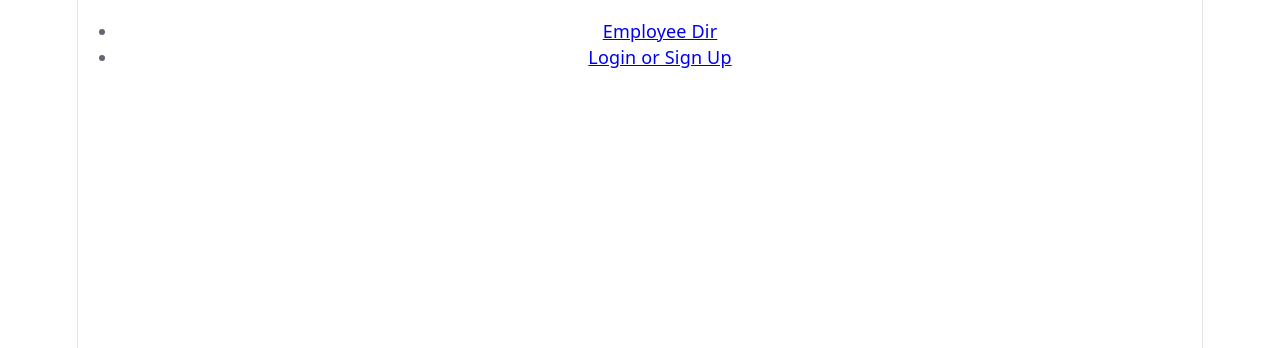
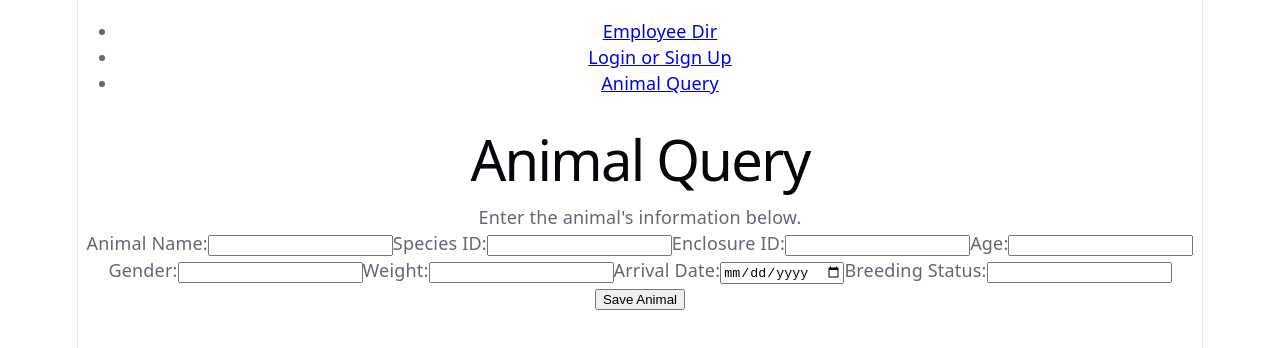
Before and after one commit to KhadeejaTap/team3, a React app in the folder frontend/: page /animals in a window 1280 px wide. Shown: the top 348 px of the page. Built offline with nearby package versions, Linux system fonts and the light colour scheme; the HTML template or start-up script is replaced by a standard one.

Commit message:
Add animal management

```diff
--- a/frontend/src/App.jsx
+++ b/frontend/src/App.jsx
@@ -1,9 +1,11 @@
-import './App.css'
+
+import './App.css';
 import EmpView from './khadeeja/employee_directory';
 import LoginPage from './khadeeja/login';
 import Home from './Home';
+import AnimalManagement from './animals/AnimalManagement';
 
-import { BrowserRouter as Router, Routes, Route, Link } from "react-router-dom";
+import { BrowserRouter as Router, Routes, Route, Link } from 'react-router-dom';
 
 function App() {
     return (
@@ -14,7 +16,10 @@ function App() {
                         <Link to="/employees">Employee Dir</Link>
                     </li>
                     <li className="nav-item">
-						<Link to="/login"> Login or Sign Up </Link>
+                        <Link to="/login">Login or Sign Up</Link>
+                    </li>
+                    <li className="nav-item">
+                        <Link to="/animals">Animal Query</Link>
                     </li>
                 </ul>
             </nav>
@@ -23,11 +28,12 @@ function App() {
                 <Routes>
                     <Route path="/" element={<Home />} />
                     <Route path="/employees" element={<EmpView />} />
-					<Route path="/login" element={< LoginPage />} />
+                    <Route path="/login" element={<LoginPage />} />
+                    <Route path="/animals" element={<AnimalManagement />} />
                 </Routes>
             </div>
         </Router>
     );
 }
 
-export default App
+export default App;
--- /dev/null
+++ b/frontend/src/animals/AnimalManagement.jsx
@@ -0,0 +1,159 @@
+import { useState } from 'react';
+
+function AnimalManagement() {
+    const [formData, setFormData] = useState({
+        name: '',
+        species_ID: '',
+        enclosure_ID: '',
+        age: '',
+        gender: '',
+        weight: '',
+        arrival_date: '',
+        breeding_status: ''
+    });
+
+    const [message, setMessage] = useState('');
+
+    function handleChange(event) {
+        setFormData({
+            ...formData,
+            [event.target.name]: event.target.value
+        });
+    }
+
+    async function handleSubmit(event) {
+        event.preventDefault();
+        setMessage('');
+
+        try {
+            const response = await fetch('http://localhost:5000/api/animals', {
+                method: 'POST',
+                headers: {
+                    'Content-Type': 'application/json'
+                },
+                body: JSON.stringify({
+                    ...formData,
+                    species_ID: Number(formData.species_ID),
+                    enclosure_ID: Number(formData.enclosure_ID),
+                    age: formData.age === '' ? null : Number(formData.age),
+                    weight: formData.weight === '' ? null : Number(formData.weight)
+                })
+            });
+
+            const result = await response.json();
+
+            if (!response.ok) {
+                throw new Error(result.error || 'Could not save animal.');
+            }
+
+            setMessage(`Animal saved successfully! ID: ${result.animal_ID}`);
+
+            setFormData({
+                name: '',
+                species_ID: '',
+                enclosure_ID: '',
+                age: '',
+                gender: '',
+                weight: '',
+                arrival_date: '',
+                breeding_status: ''
+            });
+        } catch (error) {
+            setMessage(`Error: ${error.message}`);
+        }
+    }
+
+    return (
+        <div className="animal-management">
+            <h1>Animal Query</h1>
+            <p>Enter the animal's information below.</p>
+
+            <form onSubmit={handleSubmit}>
+                <label htmlFor="name">Animal Name:</label>
+                <input
+                    id="name"
+                    name="name"
+                    value={formData.name}
+                    onChange={handleChange}
+                    maxLength="100"
+                />
+
+                <label htmlFor="species_ID">Species ID:</label>
+                <input
+                    id="species_ID"
+                    name="species_ID"
+                    type="number"
+                    min="1"
+                    value={formData.species_ID}
+                    onChange={handleChange}
+                    required
+                />
+
+                <label htmlFor="enclosure_ID">Enclosure ID:</label>
+                <input
+                    id="enclosure_ID"
+                    name="enclosure_ID"
+                    type="number"
+                    min="1"
+                    value={formData.enclosure_ID}
+                    onChange={handleChange}
+                    required
+                />
+
+                <label htmlFor="age">Age:</label>
+                <input
+                    id="age"
+                    name="age"
+                    type="number"
+                    min="0"
+                    value={formData.age}
+                    onChange={handleChange}
+                />
+
+                <label htmlFor="gender">Gender:</label>
+                <input
+                    id="gender"
+                    name="gender"
+                    value={formData.gender}
+                    onChange={handleChange}
+                    maxLength="20"
+                />
+
+                <label htmlFor="weight">Weight:</label>
+                <input
+                    id="weight"
+                    name="weight"
+                    type="number"
+                    min="0"
+                    step="0.01"
+                    value={formData.weight}
+                    onChange={handleChange}
+                />
+
+                <label htmlFor="arrival_date">Arrival Date:</label>
+                <input
+                    id="arrival_date"
+                    name="arrival_date"
+                    type="date"
+                    value={formData.arrival_date}
+                    onChange={handleChange}
+                />
+
+                <label htmlFor="breeding_status">Breeding Status:</label>
+                <input
+                    id="breeding_status"
+                    name="breeding_status"
+                    value={formData.breeding_status}
+                    onChange={handleChange}
+                    maxLength="50"
+                />
+
+                <button type="submit">Save Animal</button>
+            </form>
+
+            {message && <p role="status">{message}</p>}
+        </div>
+    );
+}
+
+export default AnimalManagement;
```
Also changed, not shown: 1 other file (tests, documents, lock files or other folders). Lines whose indentation alone changed are shown as unchanged.
